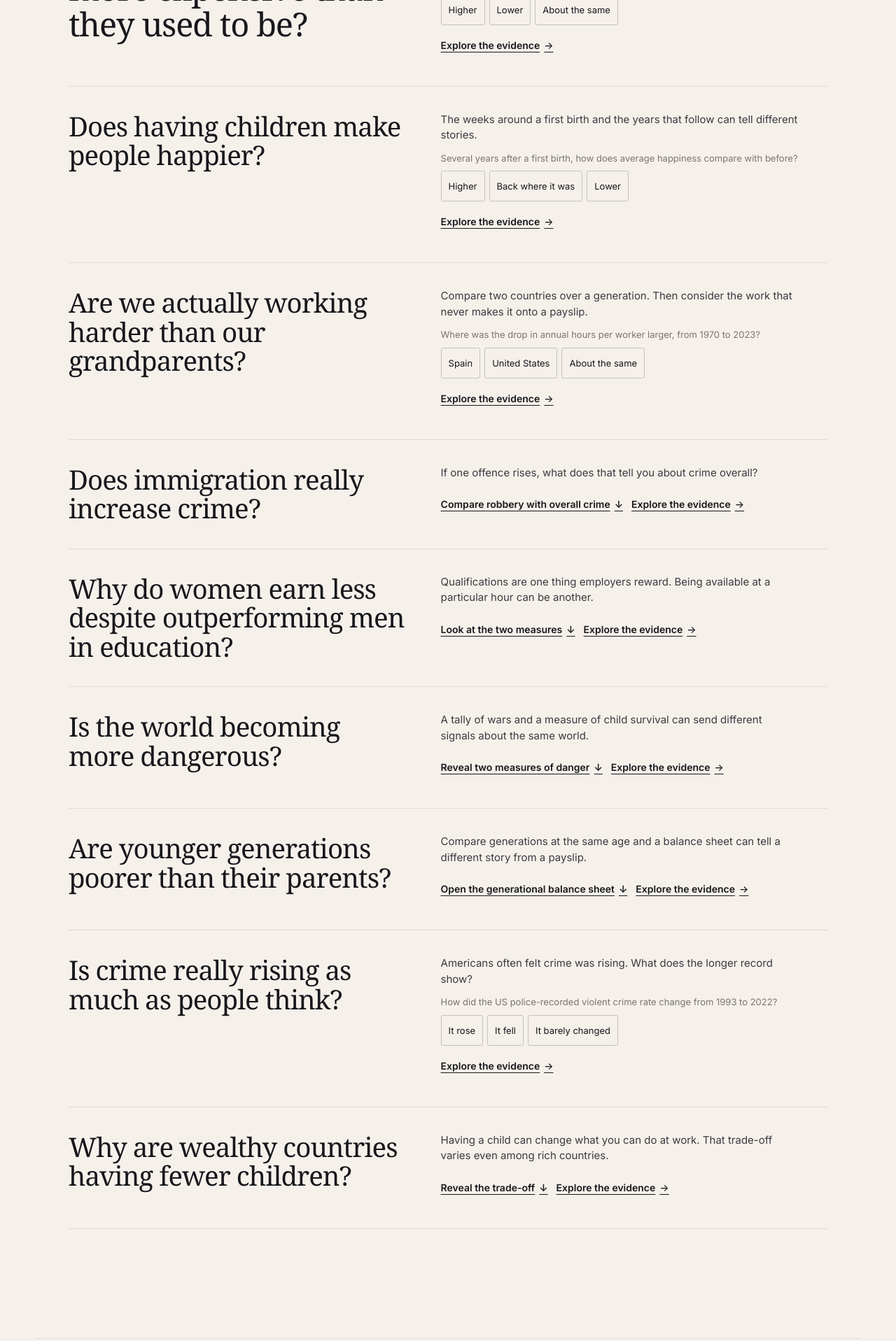
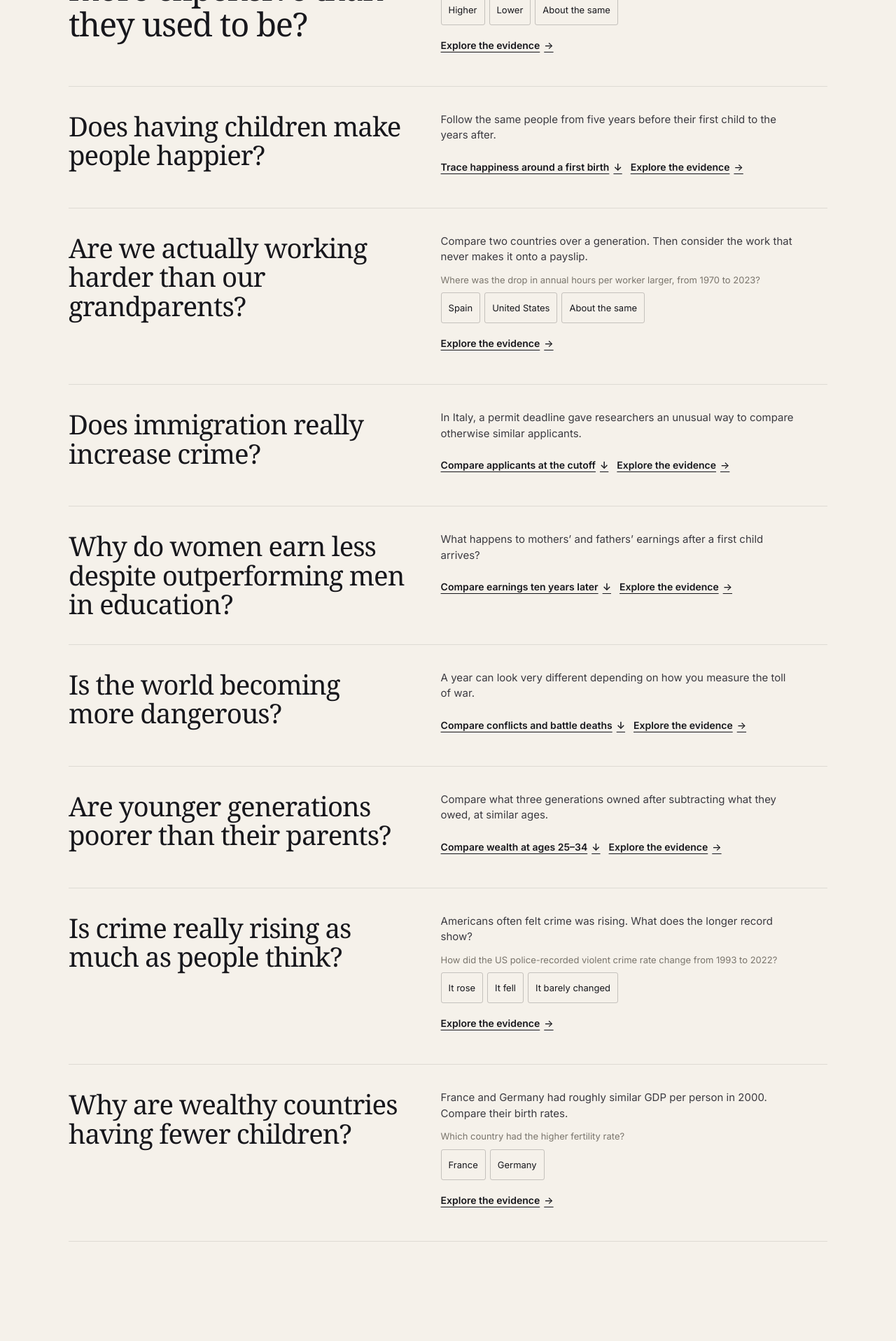
Before and after one commit to mishpedraza/data-detective, a React (Vite) app: page / in a window 1280 px wide. Shown: the part 539-2456 px from the top of the page at 70% size. Built offline with nearby package versions, Linux system fonts and the light colour scheme.

Commit message:
Make Discover reveals more visual and evidence-led

```diff
--- a/src/components/DiscoveryInteraction.tsx
+++ b/src/components/DiscoveryInteraction.tsx
@@ -10,6 +10,7 @@ export function DiscoveryInteraction({ interaction, evidenceLink }: {
   const [opened, setOpened] = useState(false)
   const panel = useRef<HTMLDivElement>(null)
   const trigger = useRef<HTMLButtonElement>(null)
+  const choiceIndex = useRef(0)
   const returning = useRef(false)
   useEffect(() => {
     if (opened) panel.current?.focus({ preventScroll: true })
@@ -26,7 +27,7 @@ export function DiscoveryInteraction({ interaction, evidenceLink }: {
           <legend>{interaction.label}</legend>
           <div className="discovery-options">
             {interaction.choices.map((choice, index) => (
-              <button key={choice} ref={index === 0 ? trigger : undefined} type="button" onClick={() => { setPick(choice); setOpened(true) }}>{choice}</button>
+              <button key={choice} ref={index === choiceIndex.current ? trigger : undefined} type="button" onClick={() => { choiceIndex.current = index; setPick(choice); setOpened(true) }}>{choice}</button>
             ))}
           </div>
         </fieldset>
@@ -37,13 +38,18 @@ export function DiscoveryInteraction({ interaction, evidenceLink }: {
     </>
   )
 
-  const { finding, comparison, facts, note, next, refs } = interaction.reveal
+  const { finding, comparison, facts, note, measure, refs } = interaction.reveal
   const answer = interaction.kind === 'prediction' ? interaction.answer : undefined
   const largest = comparison && Math.max(...comparison.map(({ amount }) => amount))
   return (
     <div className="discovery-reveal" ref={panel} tabIndex={-1} aria-live="polite">
-      {pick && <p className="discovery-guess">You chose <strong className={answer ? (pick === answer ? 'discovery-match' : 'discovery-mismatch') : undefined}>{pick.toLowerCase()}</strong>. {answer === pick ? 'That matches the comparison.' : ''}</p>}
-      <p className={`discovery-result${answer ? ' discovery-match' : ''}`}>{finding}</p>
+      {answer && <p className="discovery-guess">
+        {pick === answer
+          ? <strong className="discovery-match">Correct</strong>
+          : <><span className="discovery-mismatch">Your guess · {pick}</span><span className="discovery-match">Answer · {answer}</span></>}
+      </p>}
+      <p className="discovery-result">{finding}</p>
+      {measure && <p className="discovery-measure">{measure}</p>}
       {comparison && largest && (
         <ul className="story-bars discovery-bars">
           {comparison.map(({ label, value, amount }) => (
@@ -60,7 +66,7 @@ export function DiscoveryInteraction({ interaction, evidenceLink }: {
       <p className="discovery-note">{note}</p>
       <StorySources refs={refs} />
       <div className="discovery-reveal-actions">
-        {evidenceLink(next)}
+        {evidenceLink()}
         <button type="button" className="discovery-clue" onClick={() => {
           returning.current = true
           setPick('')
--- a/src/data/discoverEdition.ts
+++ b/src/data/discoverEdition.ts
@@ -6,14 +6,14 @@ import { workingHours } from './workingHours'
 type Reveal = {
   finding: string
   note: string
-  next: string
+  measure?: string
   refs: string[]
   facts?: { label: string; value: string }[]
   comparison?: { label: string; value: string; amount: number }[]
 }
 
 export type Interaction =
-  | { kind: 'prediction'; label: string; choices: readonly string[]; answer?: string; reveal: Reveal }
+  | { kind: 'prediction'; label: string; choices: readonly string[]; answer: string; reveal: Reveal }
   | { kind: 'contrast'; label: string; reveal: Reveal }
 
 interface Teaser {
@@ -48,25 +48,24 @@ export const DISCOVER_TEASERS: Readonly<Partial<Record<string, Teaser>>> = {
         finding: housingEvidence.result,
         comparison: housingBars,
         note: 'That compares national purchase prices. A buyer’s monthly budget also depends on income and the cost of borrowing.',
-        next: 'See what the price index leaves out',
         refs: ['data:house_price_real'],
       },
     } : undefined,
   },
   'children-and-happiness': {
-    hook: 'The weeks around a first birth and the years that follow can tell different stories.',
+    hook: 'Follow the same people from five years before their first child to the years after.',
     interaction: {
-      kind: 'prediction',
-      label: 'Several years after a first birth, how does average happiness compare with before?',
-      choices: ['Higher', 'Back where it was', 'Lower'],
+      kind: 'contrast',
+      label: 'Trace happiness around a first birth',
       reveal: {
-        finding: 'The lift in happiness was temporary on average.',
-        facts: [
-          { label: 'Around the first birth', value: 'Average happiness rose' },
-          { label: 'Later on', value: 'Ratings returned to roughly their earlier level' },
+        finding: 'Happiness rose before the first birth, then returned close to its earlier level.',
+        measure: 'Change in reported happiness on a 0–10 scale · German panel',
+        comparison: [
+          { label: 'One year before', value: '+0.30', amount: 0.30 },
+          { label: 'Year of birth', value: '+0.32', amount: 0.32 },
+          { label: 'One to two years after', value: '+0.05', amount: 0.05 },
         ],
-        note: 'In the British and German surveys, the rise began before birth. The study leaves open how much of the change came from parenthood itself.',
-        next: 'Follow the story before and after birth',
+        note: 'The baseline was four to five years before birth. The survey tracks changes over time without isolating the effect of parenthood.',
         refs: ['myrskyla2014'],
       },
     },
@@ -79,82 +78,84 @@ export const DISCOVER_TEASERS: Readonly<Partial<Record<string, Teaser>>> = {
       choices: [...hourCountries, 'About the same'],
       answer: Math.round(spain.drop) === Math.round(us.drop) ? 'About the same' : spain.drop > us.drop ? 'Spain' : 'United States',
       reveal: {
-        finding: 'The annual hours that disappeared',
+        finding: Math.round(spain.drop) === Math.round(us.drop)
+          ? `Both countries saw a drop of about ${hours.format(spain.drop)} hours per worker a year.`
+          : `${spain.drop > us.drop ? 'Spain' : 'The United States'} saw the larger decline: ${hours.format(Math.max(spain.drop, us.drop))} fewer annual hours per worker, compared with ${hours.format(Math.min(spain.drop, us.drop))} in ${spain.drop > us.drop ? 'the United States' : 'Spain'}.`,
         comparison: hourChanges.map(({ country, earlier, later, drop }) => ({
           label: country,
           value: `${hours.format(earlier)} → ${hours.format(later)} hours`,
           amount: Math.abs(drop),
         })),
         note: 'The bars show the drop in hours per worker. They leave unpaid household work outside the comparison.',
-        next: 'See where the working week went',
         refs: ['pwt11'],
       },
     },
   },
   'immigration-crime': {
-    hook: 'If one offence rises, what does that tell you about crime overall?',
+    hook: 'In Italy, a permit deadline gave researchers an unusual way to compare otherwise similar applicants.',
     interaction: {
       kind: 'contrast',
-      label: 'Compare robbery with overall crime',
+      label: 'Compare applicants at the cutoff',
       reveal: {
-        finding: 'One offence rose even though the change in overall crime was unclear.',
-        facts: [
-          { label: 'Robbery', value: 'The study estimated an increase' },
-          { label: 'Overall crime', value: 'The study found no statistically clear change' },
+        finding: 'Getting a residence permit roughly halved the recorded crime rate among applicants near the cutoff.',
+        measure: 'Estimated crime rates near Italy’s permit cutoff',
+        comparison: [
+          { label: 'Baseline rate', value: '1.1%', amount: 1.1 },
+          { label: 'With legal status', value: '≈0.5%', amount: 0.5 },
         ],
-        note: 'These results come from one study of Italian provinces, 1990–2003. Robbery made up a small share of recorded offences, and this estimate tells us about that place and period.',
-        next: 'See how results vary across settings',
-        refs: ['bianchi2012'],
+        note: 'The study estimated a drop of 0.6 percentage points. It measures crime among these applicants, leaving the effect of immigration on national crime open.',
+        refs: ['pinotti2017'],
       },
     },
   },
   'education-and-pay': {
-    hook: 'Qualifications are one thing employers reward. Being available at a particular hour can be another.',
+    hook: 'What happens to mothers’ and fathers’ earnings after a first child arrives?',
     interaction: {
       kind: 'contrast',
-      label: 'Look at the two measures',
+      label: 'Compare earnings ten years later',
       reveal: {
-        finding: 'An advantage in education can coexist with a gap in pay.',
-        facts: [
-          { label: 'Tertiary qualifications · EU ages 25–34, 2024', value: '49.8% of women and 38.6% of men' },
-          { label: 'Overall hourly pay gap · EU, 2022', value: '12.2%' },
+        finding: 'A decade after a first birth, Danish mothers faced a lasting earnings hit.',
+        measure: 'Estimated effect on gross earnings after ten years · Denmark, 1980–2013 data',
+        comparison: [
+          { label: 'Mothers', value: 'About 20% lower', amount: 20 },
+          { label: 'Fathers', value: 'Little change', amount: 0 },
         ],
-        note: 'These figures cover different groups and years. They show why education alone leaves part of the pay story open.',
-        next: 'See why degrees and earnings can diverge',
-        refs: ['eurostatGender'],
+        note: 'Employment, hours and wage rates all contributed. This helps explain why qualifications alone cannot account for the earnings gap.',
+        refs: ['kleven2019'],
       },
     },
   },
   'global-danger': {
-    hook: 'A tally of wars and a measure of child survival can send different signals about the same world.',
+    hook: 'A year can look very different depending on how you measure the toll of war.',
     interaction: {
       kind: 'contrast',
-      label: 'Reveal two measures of danger',
+      label: 'Compare conflicts and battle deaths',
       reveal: {
-        finding: 'More active conflicts can coexist with better child survival.',
+        finding: 'There were more armed conflicts in 2023, and battle deaths more than halved.',
+        measure: 'Global state-based conflicts · change from 2022 to 2023',
         facts: [
-          { label: 'Active state-based conflicts · 2023', value: '59, the most in the 1946–2023 series' },
-          { label: 'Deaths before age five · 2024', value: '37.4 per 1,000 live births, less than half the 2000 rate' },
+          { label: 'Conflicts ↑', value: '59 active conflicts' },
+          { label: 'Battle deaths ↓', value: 'About 122,000' },
         ],
-        note: 'The count of conflicts and the risk of dying in childhood answer different questions. Neither is a score for how dangerous the world is.',
-        next: 'Follow the two trends',
-        refs: ['rustad2024', 'whoChildMortality'],
+        note: 'Even with the decline, 2023 had the third-highest battle death toll since 1989. Counting conflicts and counting deaths capture different aspects of war.',
+        refs: ['rustad2024'],
       },
     },
   },
   'generational-wealth': {
-    hook: 'Compare generations at the same age and a balance sheet can tell a different story from a payslip.',
+    hook: 'Compare what three generations owned after subtracting what they owed, at similar ages.',
     interaction: {
       kind: 'contrast',
-      label: 'Open the generational balance sheet',
+      label: 'Compare wealth at ages 25–34',
       reveal: {
-        finding: 'US millennials had fewer assets at comparable ages.',
-        facts: [
-          { label: 'Assets', value: 'Fewer than earlier generations' },
-          { label: 'Debt', value: 'Similar to Generation X and above baby boomers' },
+        finding: 'Millennials had the lowest average net worth of the three US cohorts at ages 25–34.',
+        measure: 'Mean household net worth · US · in 2016 dollars',
+        comparison: [
+          { label: 'Baby boomers · 1989', value: '$114,000', amount: 113.9 },
+          { label: 'Generation X · 2001', value: '$148,000', amount: 148 },
+          { label: 'Millennials · 2016', value: '$92,000', amount: 91.7 },
         ],
-        note: 'The comparison was published in 2018. Looking at similar ages accounts for the extra years older people have had to save, and leaves open whether millennials caught up later.',
-        next: 'See what the age-matched comparison can tell us',
+        note: 'These are historical averages. They leave open whether millennials caught up later or how Gen Z compares at the same ages.',
         refs: ['kurz2018'],
       },
     },
@@ -167,30 +168,31 @@ export const DISCOVER_TEASERS: Readonly<Partial<Record<string, Teaser>>> = {
       choices: ['It rose', 'It fell', 'It barely changed'],
       answer: 'It fell',
       reveal: {
-        finding: 'Recorded violent crime fell while the sense of rising crime kept returning.',
+        finding: 'Recorded violent crime fell 49%, even as Americans frequently said crime was rising.',
         facts: [
           { label: 'The record · 1993–2022', value: '49% lower recorded violent crime rate' },
           { label: 'The perception · Gallup polls since 1993', value: 'In 23 of 27 polls, at least 60% said crime had risen from the year before' },
         ],
         note: 'The annual opinion polls and the long-run crime series tell different stories. The long-run decline doesn’t tell us whether any single year felt safer locally.',
-        next: 'Compare public perceptions with recorded trends',
         refs: ['pewCrime2024', 'gallupCrime'],
       },
     },
   },
   'wealth-and-fertility': {
-    hook: 'Having a child can change what you can do at work. That trade-off varies even among rich countries.',
+    hook: 'France and Germany had roughly similar GDP per person in 2000. Compare their birth rates.',
     interaction: {
-      kind: 'contrast',
-      label: 'Reveal the trade-off',
+      kind: 'prediction',
+      label: 'Which country had the higher fertility rate?',
+      choices: ['France', 'Germany'],
+      answer: 'France',
       reveal: {
-        finding: 'The career cost of having children can vary even at similar incomes.',
-        facts: [
-          { label: 'When care and work clash', value: 'Parents may have to cut hours or pass up opportunities' },
-          { label: 'When care and work fit together', value: 'Childcare, flexible schedules and shared care can ease that choice' },
+        finding: 'France had the higher fertility rate in 2000.',
+        measure: 'Total fertility rate · births per woman · approximate',
+        comparison: [
+          { label: 'France', value: '1.9', amount: 1.9 },
+          { label: 'Germany', value: '1.4', amount: 1.4 },
         ],
-        note: 'The fertility review identifies these as possible reasons countries with similar incomes can have different birth rates. It leaves room for other explanations.',
-        next: 'See why income tells only part of the story',
+        note: 'Similar incomes can coexist with different fertility rates. Researchers point to childcare, work flexibility and how parents share care. Housing costs and family preferences may matter too.',
         refs: ['doepke2022'],
       },
     },
--- a/src/data/references.ts
+++ b/src/data/references.ts
@@ -7,6 +7,7 @@ export const REFERENCES: Record<string, Reference> = {
   pwt11: { id: 'pwt11', authors: 'Penn World Table', year: 2025, title: 'Penn World Table version 11.0', outlet: 'Groningen Growth and Development Centre, Data sheet, variable avh', url: 'https://doi.org/10.34894/FABVLR' },
   aguiarhurst2007: { id: 'aguiarhurst2007', authors: 'Mark Aguiar & Erik Hurst', year: 2007, title: 'Measuring Trends in Leisure: The Allocation of Time Over Five Decades', outlet: 'Quarterly Journal of Economics 122(3): 969–1006 (working-paper version)', url: 'https://www.nber.org/papers/w12082' },
   eurostatGender: { id: 'eurostatGender', authors: 'Eurostat', year: 2025, title: 'Gender statistics', outlet: 'Statistics Explained, Figures 1 and 7', url: 'https://ec.europa.eu/eurostat/statistics-explained/index.php?title=Gender_statistics' },
+  kleven2019: { id: 'kleven2019', authors: 'Henrik Kleven, Camille Landais & Jakob Egholt Søgaard', year: 2019, title: 'Children and Gender Inequality: Evidence from Denmark', outlet: 'American Economic Journal: Applied Economics 11(4): 181–209, Figure 3', url: doi('10.1257/app.20180010') },
   goldin2014: { id: 'goldin2014', authors: 'Claudia Goldin', year: 2014, title: 'A Grand Gender Convergence: Its Last Chapter', outlet: 'American Economic Review 104(4): 1091–1119', url: doi('10.1257/aer.104.4.1091') },
   rustad2024: { id: 'rustad2024', authors: 'Siri Aas Rustad', year: 2024, title: 'Conflict Trends: A Global Overview, 1946–2023', outlet: 'Peace Research Institute Oslo, using UCDP data', url: 'https://www.prio.org/publications/14006' },
   whoChildMortality: { id: 'whoChildMortality', authors: 'World Health Organization', year: 2026, title: 'Child mortality (under 5 years)', outlet: 'WHO fact sheet, 1 May 2026', url: 'https://www.who.int/news-room/fact-sheets/detail/children-reducing-mortality' },
```
Also changed, not shown: src/styles.css (+3 -4 lines), 1 other file (tests, documents, lock files or other folders).
